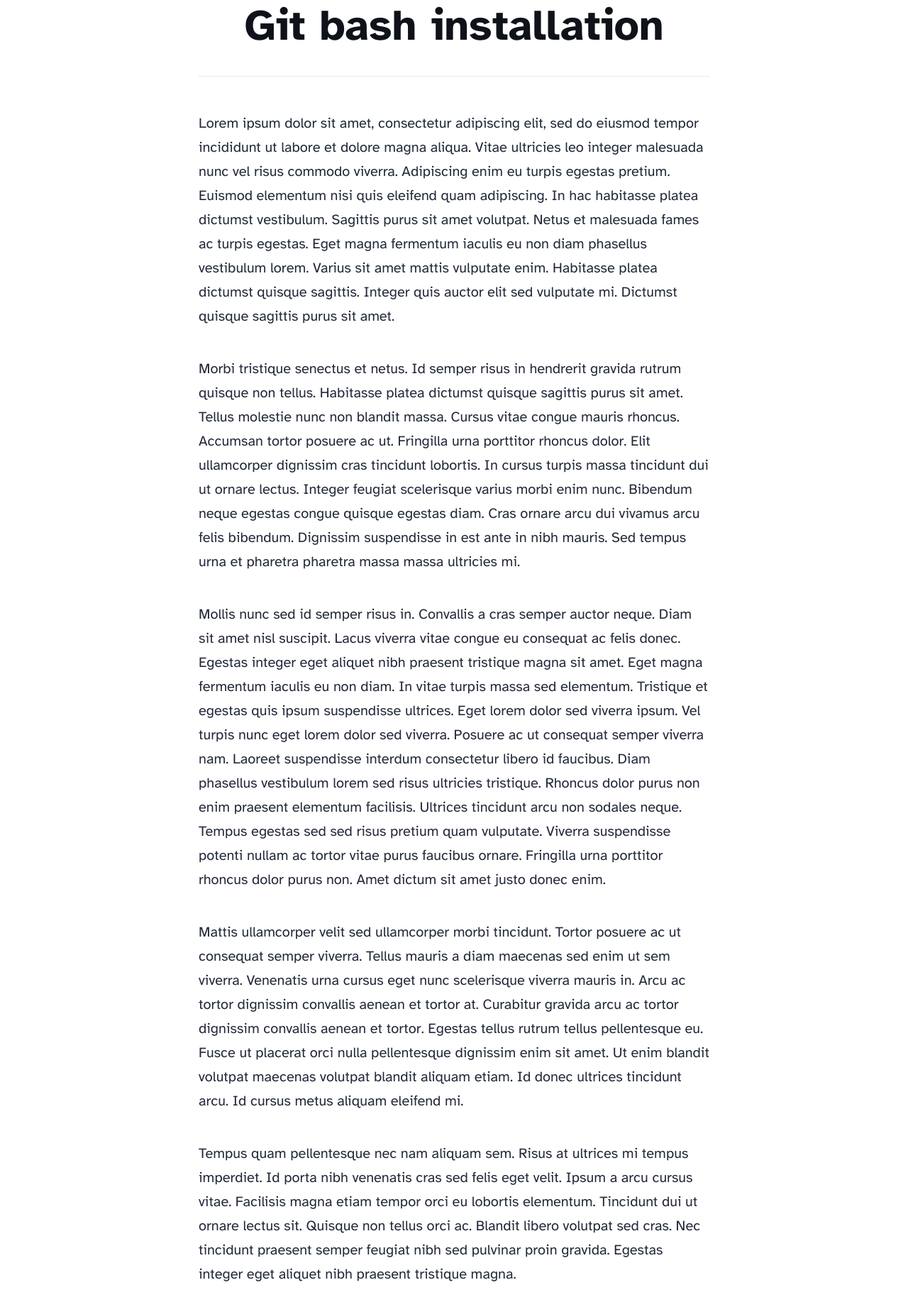
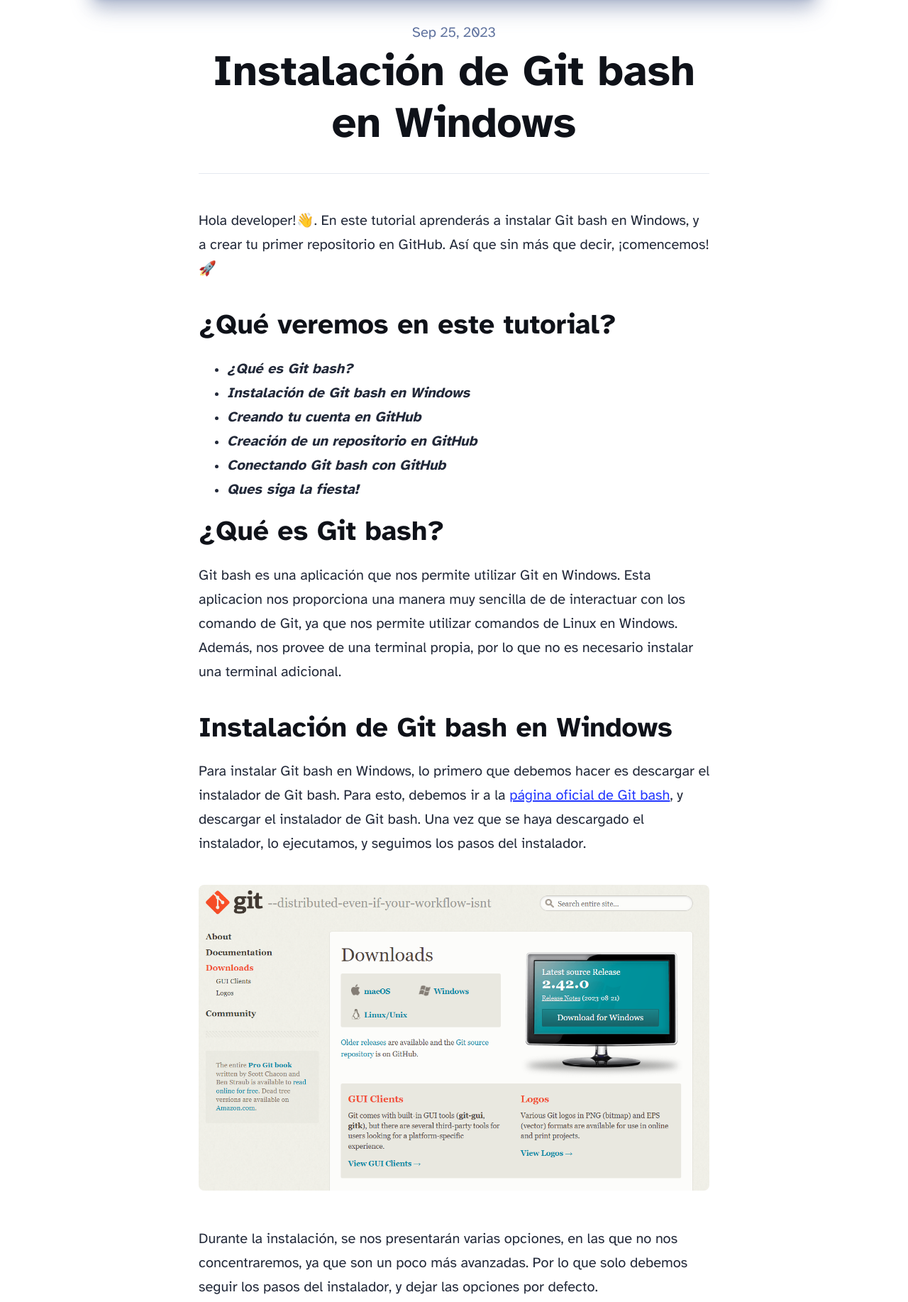
Before and after one commit to Camilo-ovalle/Qurious-Blog, an Astro site: page /tutorials/git-bash-instalation in a window 1280 px wide. Shown: the part 715-2550 px from the top of the page at 71% size. Built offline with nearby package versions, Linux system fonts and the light colour scheme; Astro itself is replaced by a stand-in of ours.

Commit message:
Adding the fisrt blog about git and github and starting the new tutorial about how to instal git bash and create a github account

```diff
--- a/src/content/blog/Git-GitHub.md
+++ b/src/content/blog/Git-GitHub.md
@@ -1,16 +1,37 @@
 ---
 title: "Git & GitHub - Tus mejores amigos al programar."
-description: "Lorem ipsum dolor sit amet"
-pubDate: "Sep 25 2023"
+description: "Git & GitHub - Tus mejores amigos al programar."
+pubDate: "Sep 28 2023"
 heroImage: "/github.jpg"
 ---
 
-Lorem ipsum dolor sit amet, consectetur adipiscing elit, sed do eiusmod tempor incididunt ut labore et dolore magna aliqua. Vitae ultricies leo integer malesuada nunc vel risus commodo viverra. Adipiscing enim eu turpis egestas pretium. Euismod elementum nisi quis eleifend quam adipiscing. In hac habitasse platea dictumst vestibulum. Sagittis purus sit amet volutpat. Netus et malesuada fames ac turpis egestas. Eget magna fermentum iaculis eu non diam phasellus vestibulum lorem. Varius sit amet mattis vulputate enim. Habitasse platea dictumst quisque sagittis. Integer quis auctor elit sed vulputate mi. Dictumst quisque sagittis purus sit amet.
+En el mundo de la programación, el trabajar junto con otras personas en un equipo de trabajo, es algo muy común. Por lo que es necesario que todos los integrantes del equipo tengan acceso al código fuente del proyecto, y que puedan realizar cambios en el mismo. Para esto, existen herramientas que nos permiten trabajar de manera colaborativa, y una de las más populares es Git.
 
-Morbi tristique senectus et netus. Id semper risus in hendrerit gravida rutrum quisque non tellus. Habitasse platea dictumst quisque sagittis purus sit amet. Tellus molestie nunc non blandit massa. Cursus vitae congue mauris rhoncus. Accumsan tortor posuere ac ut. Fringilla urna porttitor rhoncus dolor. Elit ullamcorper dignissim cras tincidunt lobortis. In cursus turpis massa tincidunt dui ut ornare lectus. Integer feugiat scelerisque varius morbi enim nunc. Bibendum neque egestas congue quisque egestas diam. Cras ornare arcu dui vivamus arcu felis bibendum. Dignissim suspendisse in est ante in nibh mauris. Sed tempus urna et pharetra pharetra massa massa ultricies mi.
+![git placeholder](/cover/git/git.jpg)
 
-Mollis nunc sed id semper risus in. Convallis a cras semper auctor neque. Diam sit amet nisl suscipit. Lacus viverra vitae congue eu consequat ac felis donec. Egestas integer eget aliquet nibh praesent tristique magna sit amet. Eget magna fermentum iaculis eu non diam. In vitae turpis massa sed elementum. Tristique et egestas quis ipsum suspendisse ultrices. Eget lorem dolor sed viverra ipsum. Vel turpis nunc eget lorem dolor sed viverra. Posuere ac ut consequat semper viverra nam. Laoreet suspendisse interdum consectetur libero id faucibus. Diam phasellus vestibulum lorem sed risus ultricies tristique. Rhoncus dolor purus non enim praesent elementum facilisis. Ultrices tincidunt arcu non sodales neque. Tempus egestas sed sed risus pretium quam vulputate. Viverra suspendisse potenti nullam ac tortor vitae purus faucibus ornare. Fringilla urna porttitor rhoncus dolor purus non. Amet dictum sit amet justo donec enim.
+### ¿Entonces, qué es Git?
 
-Mattis ullamcorper velit sed ullamcorper morbi tincidunt. Tortor posuere ac ut consequat semper viverra. Tellus mauris a diam maecenas sed enim ut sem viverra. Venenatis urna cursus eget nunc scelerisque viverra mauris in. Arcu ac tortor dignissim convallis aenean et tortor at. Curabitur gravida arcu ac tortor dignissim convallis aenean et tortor. Egestas tellus rutrum tellus pellentesque eu. Fusce ut placerat orci nulla pellentesque dignissim enim sit amet. Ut enim blandit volutpat maecenas volutpat blandit aliquam etiam. Id donec ultrices tincidunt arcu. Id cursus metus aliquam eleifend mi.
+Git es un sistema de control de versiones, que nos permite llevar un registro de los cambios que se realizan en el código fuente de un proyecto. Esto nos permite tener un historial de los cambios que se han realizado, y en caso de que algo salga mal, poder volver a una versión anterior del proyecto. Además, nos permite trabajar de manera colaborativa, ya que nos permite tener una copia del proyecto en nuestra computadora, y poder realizar cambios en el mismo, sin afectar el código fuente del proyecto.
 
-Tempus quam pellentesque nec nam aliquam sem. Risus at ultrices mi tempus imperdiet. Id porta nibh venenatis cras sed felis eget velit. Ipsum a arcu cursus vitae. Facilisis magna etiam tempor orci eu lobortis elementum. Tincidunt dui ut ornare lectus sit. Quisque non tellus orci ac. Blandit libero volutpat sed cras. Nec tincidunt praesent semper feugiat nibh sed pulvinar proin gravida. Egestas integer eget aliquet nibh praesent tristique magna.
+Git fue creado por Linus Torvalds, el creador del kernel de Linux, y es un software libre, por lo que es gratuito y de código abierto. Además, es multiplataforma, por lo que podemos utilizarlo en Windows, Linux y macOS.
+
+### ¿Cómo funciona Git?
+
+Git funciona de manera muy sencilla. Primero, se crea un repositorio, que es un lugar donde se almacena el código fuente del proyecto. Este repositorio puede estar en nuestra computadora, o en un servidor remoto. Luego, se realiza un commit, que es un registro de los cambios que se han realizado en el código fuente del proyecto. Por último, se realiza un push, que es el envío de los cambios que se han realizado en el código fuente del proyecto, al repositorio.
+
+A grandes rasgos es así como funciona Git, pero en realidad es un poco más complejo. Por ejemplo, cuando se realiza un commit, se crea un snapshot del código fuente del proyecto, y se almacena en el repositorio. Además, cuando se realiza un push, se envía el commit al repositorio, y se crea una rama, que es una copia del código fuente del proyecto, que se almacena en el repositorio. Pero no nos concentraremos en esos detalles, ya que son un poco más avanzados.
+
+### ¿Qué es GitHub?
+
+como lo mensionamos anteriormente, Git es un sistema de control de versiones, que nos permite llevar un registro de los cambios que se realizan en el código fuente de un proyecto. Pero Git no es una plataforma de desarrollo colaborativo, por lo que no nos permite trabajar de manera colaborativa. Para esto, existe GitHub.
+
+![git placeholder](/cover/git/github.jpg)
+
+GitHub es una plataforma de desarrollo colaborativo, que nos permite trabajar en conjunto con otras personas, utilizando Git. En GitHub podemos crear repositorios, y trabajar de manera colaborativa en ellos. Además, podemos crear issues, que son problemas que se presentan en el proyecto, y que deben ser resueltos. También podemos crear pull requests, que son solicitudes de cambios, que se realizan en el código fuente del proyecto. Y por último, podemos crear proyectos, que nos permiten organizar las tareas que se deben realizar en el proyecto.
+
+![git placeholder](/cover/git/GitHubCollaboration.jpg)
+
+En este caso, no profundizaremos en el funcionamiento de GitHub, ya que es un tema muy extenso, y que merece un artículo aparte. y por eso te
+invito a visitar nuestro tutorial sobre [como instalar Git & GitHub](/tutorials/git-bash-instalation/), en donde aprenderas a instalar Git & GitHub en tu computadora, y a crear tu primer repositorio en GitHub.
+
+Asi que te veo en el siguiente articulo developer!🚀.
--- a/src/content/tutorials/Git bash instalation.md
+++ b/src/content/tutorials/Git bash instalation.md
@@ -1,16 +1,39 @@
 ---
-title: "Git bash installation"
-description: "Lorem ipsum dolor sit amet"
+title: "Instalación de Git bash en Windows "
+description: "Instalación de Git bash en Windows & creacion de un repositorio en GitHub."
 pubDate: "Sep 25 2023"
-heroImage: "/blog-placeholder-2.jpg"
+heroImage: "/Git-bash-cover.jpg"
 ---
 
-Lorem ipsum dolor sit amet, consectetur adipiscing elit, sed do eiusmod tempor incididunt ut labore et dolore magna aliqua. Vitae ultricies leo integer malesuada nunc vel risus commodo viverra. Adipiscing enim eu turpis egestas pretium. Euismod elementum nisi quis eleifend quam adipiscing. In hac habitasse platea dictumst vestibulum. Sagittis purus sit amet volutpat. Netus et malesuada fames ac turpis egestas. Eget magna fermentum iaculis eu non diam phasellus vestibulum lorem. Varius sit amet mattis vulputate enim. Habitasse platea dictumst quisque sagittis. Integer quis auctor elit sed vulputate mi. Dictumst quisque sagittis purus sit amet.
+Hola developer!👋. En este tutorial aprenderás a instalar Git bash en Windows, y a crear tu primer repositorio en GitHub. Así que sin más que decir, ¡comencemos!🚀
 
-Morbi tristique senectus et netus. Id semper risus in hendrerit gravida rutrum quisque non tellus. Habitasse platea dictumst quisque sagittis purus sit amet. Tellus molestie nunc non blandit massa. Cursus vitae congue mauris rhoncus. Accumsan tortor posuere ac ut. Fringilla urna porttitor rhoncus dolor. Elit ullamcorper dignissim cras tincidunt lobortis. In cursus turpis massa tincidunt dui ut ornare lectus. Integer feugiat scelerisque varius morbi enim nunc. Bibendum neque egestas congue quisque egestas diam. Cras ornare arcu dui vivamus arcu felis bibendum. Dignissim suspendisse in est ante in nibh mauris. Sed tempus urna et pharetra pharetra massa massa ultricies mi.
+### ¿Qué veremos en este tutorial?
 
-Mollis nunc sed id semper risus in. Convallis a cras semper auctor neque. Diam sit amet nisl suscipit. Lacus viverra vitae congue eu consequat ac felis donec. Egestas integer eget aliquet nibh praesent tristique magna sit amet. Eget magna fermentum iaculis eu non diam. In vitae turpis massa sed elementum. Tristique et egestas quis ipsum suspendisse ultrices. Eget lorem dolor sed viverra ipsum. Vel turpis nunc eget lorem dolor sed viverra. Posuere ac ut consequat semper viverra nam. Laoreet suspendisse interdum consectetur libero id faucibus. Diam phasellus vestibulum lorem sed risus ultricies tristique. Rhoncus dolor purus non enim praesent elementum facilisis. Ultrices tincidunt arcu non sodales neque. Tempus egestas sed sed risus pretium quam vulputate. Viverra suspendisse potenti nullam ac tortor vitae purus faucibus ornare. Fringilla urna porttitor rhoncus dolor purus non. Amet dictum sit amet justo donec enim.
+- **_¿Qué es Git bash?_**
+- **_Instalación de Git bash en Windows_**
+- **_Creando tu cuenta en GitHub_**
+- **_Creación de un repositorio en GitHub_**
+- **_Conectando Git bash con GitHub_**
+- **_Ques siga la fiesta!_**
 
-Mattis ullamcorper velit sed ullamcorper morbi tincidunt. Tortor posuere ac ut consequat semper viverra. Tellus mauris a diam maecenas sed enim ut sem viverra. Venenatis urna cursus eget nunc scelerisque viverra mauris in. Arcu ac tortor dignissim convallis aenean et tortor at. Curabitur gravida arcu ac tortor dignissim convallis aenean et tortor. Egestas tellus rutrum tellus pellentesque eu. Fusce ut placerat orci nulla pellentesque dignissim enim sit amet. Ut enim blandit volutpat maecenas volutpat blandit aliquam etiam. Id donec ultrices tincidunt arcu. Id cursus metus aliquam eleifend mi.
+### ¿Qué es Git bash?
 
-Tempus quam pellentesque nec nam aliquam sem. Risus at ultrices mi tempus imperdiet. Id porta nibh venenatis cras sed felis eget velit. Ipsum a arcu cursus vitae. Facilisis magna etiam tempor orci eu lobortis elementum. Tincidunt dui ut ornare lectus sit. Quisque non tellus orci ac. Blandit libero volutpat sed cras. Nec tincidunt praesent semper feugiat nibh sed pulvinar proin gravida. Egestas integer eget aliquet nibh praesent tristique magna.
+Git bash es una aplicación que nos permite utilizar Git en Windows. Esta aplicacion nos proporciona una manera muy sencilla de de interactuar con los comando de Git, ya que nos permite utilizar comandos de Linux en Windows. Además, nos provee de una terminal propia, por lo que no es necesario instalar una terminal adicional.
+
+### Instalación de Git bash en Windows
+
+Para instalar Git bash en Windows, lo primero que debemos hacer es descargar el instalador de Git bash. Para esto, debemos ir a la [página oficial de Git bash](https://git-scm.com/downloads), y descargar el instalador de Git bash. Una vez que se haya descargado el instalador, lo ejecutamos, y seguimos los pasos del instalador.
+
+![git placeholder](/cover/git_tutorial/git-bash-site.png)
+
+Durante la instalación, se nos presentarán varias opciones, en las que no nos concentraremos, ya que son un poco más avanzadas. Por lo que solo debemos seguir los pasos del instalador, y dejar las opciones por defecto.
+
+![git placeholder](/cover/git_tutorial/bash-instalation.png)
+
+![git placeholder](/cover/git_tutorial/git-bash-loading.png)
+
+![git placeholder](/cover/git_tutorial/bash.png)
+
+Una vez que se haya instalado Git bash, lo abrimos, y nos aparecerá una terminal, en la que podremos utilizar los comandos de Git.
+
+![git placeholder](/cover/git_tutorial/bash-terminal.png)
```
Also changed, not shown: public/Git-bash-cover.jpg (added), public/cover/git/GitHubCollaboration.jpg (added), public/cover/git/git.jpg (added), public/cover/git/github.jpg (added), public/cover/git_tutorial/bash-instalation.png (added), public/cover/git_tutorial/bash-terminal.png (added), public/cover/git_tutorial/bash.png (added), public/cover/git_tutorial/git-bash-loading.png (added), public/cover/git_tutorial/git-bash-site.png (added), public/cover/git_tutorial/git-bash.jpg (added), src/content/deprecated/first-tutorial.md (renamed from src/content/tutorials/first-tutorial.md), src/content/deprecated/markdown-style-guide.md (renamed from src/content/blog/markdown-style-guide.md), src/content/deprecated/using-mdx.mdx (renamed from src/content/blog/using-mdx.mdx).
